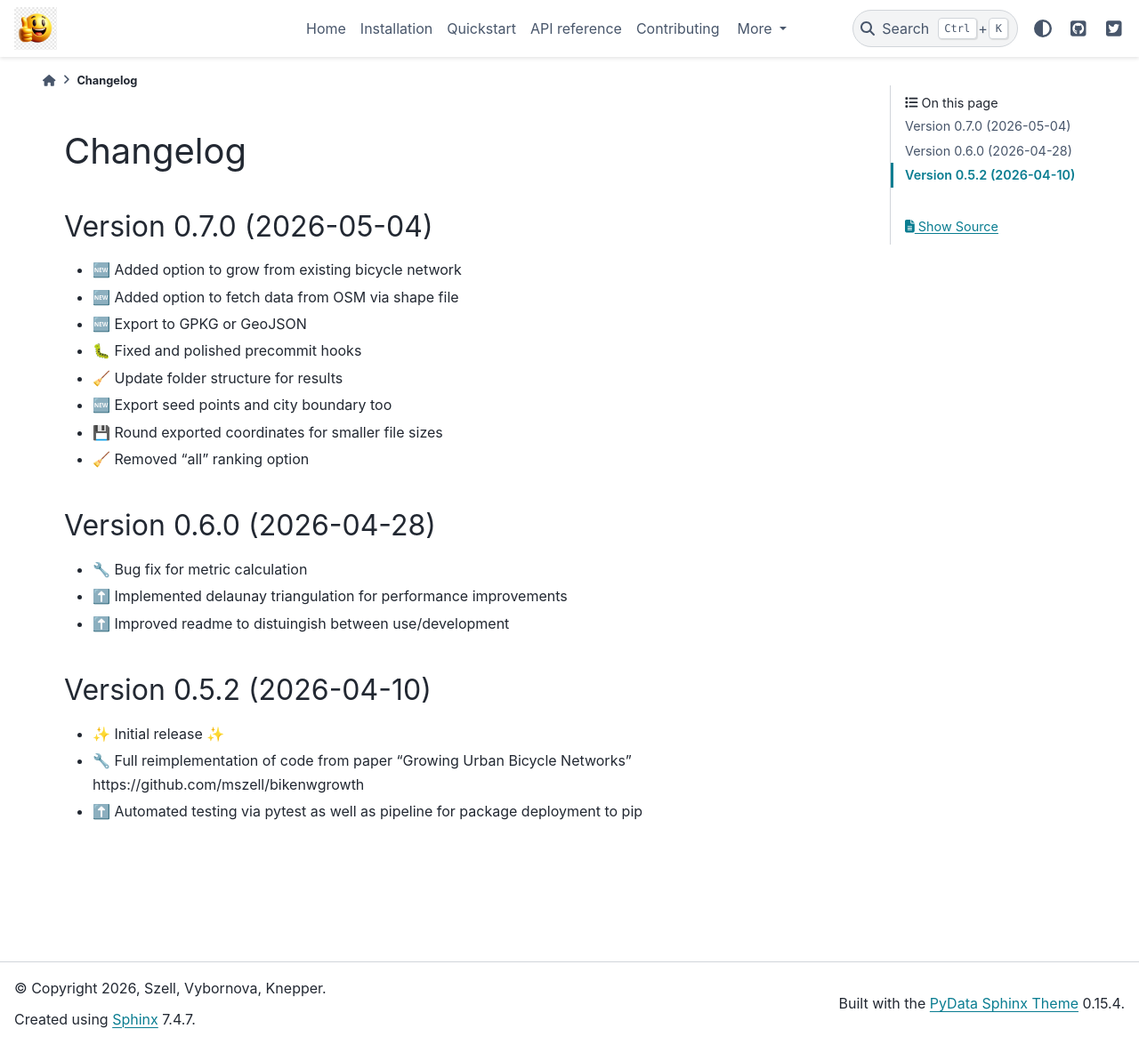
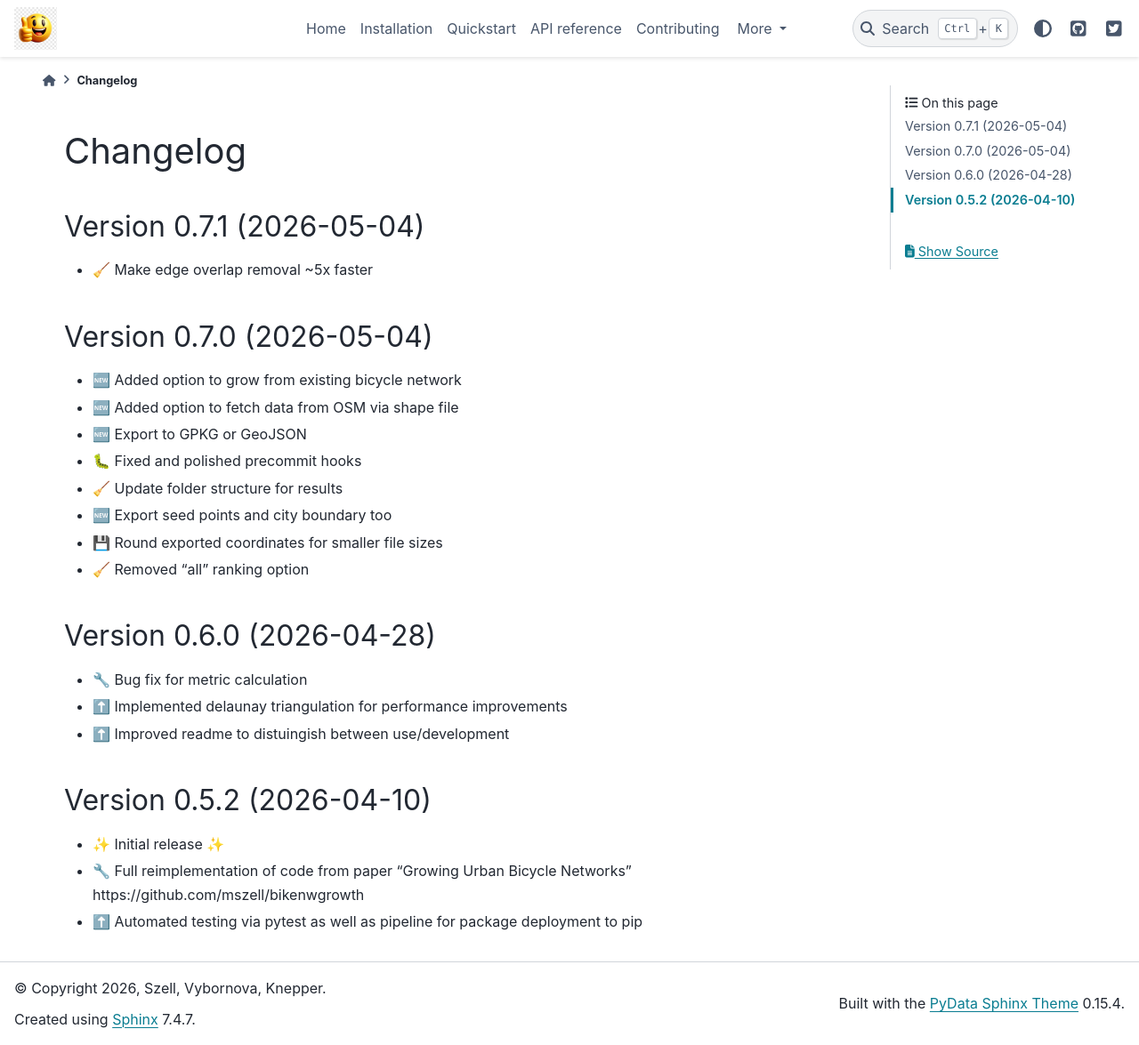
Before and after one commit to BikeNetKit/GrowBikeNet, a Sphinx documentation site: the page built from docs/changelog.md, in a window 1280 px wide and 1175 px high. Shown: the whole window at 89% size. Built offline with Sphinx 7.4.7 and the PyData theme 0.15.4, drawn with Linux system fonts in a browser that asks for light colours.

Commit message:
Release 0.7.1

```diff
--- a/docs/changelog.md
+++ b/docs/changelog.md
@@ -1,4 +1,8 @@
 # Changelog
+
+## Version 0.7.1 (2026-05-04)
+
+- 🧹 Make edge overlap removal ~5x faster
 
 ## Version 0.7.0 (2026-05-04)
 
--- a/docs/conf.py
+++ b/docs/conf.py
@@ -20,7 +20,7 @@ sys.path.insert(0, os.path.abspath("../"))
 import growbikenet  # noqa
 
 # version = growbikenet.__version__
-version = "0.7.0"
+version = "0.7.1"
 release = version
 
 # Add any Sphinx extension module names here, as strings. They can be
--- a/growbikenet/_version.py
+++ b/growbikenet/_version.py
@@ -1,3 +1,3 @@
 """growbikenet package version."""
 
-__version__ = "0.7.0"  # x-release-please-version
+__version__ = "0.7.1"  # x-release-please-version
--- a/pyproject.toml
+++ b/pyproject.toml
@@ -4,7 +4,7 @@ build-backend = "setuptools.build_meta"
 
 [project]
 name = "growbikenet"
-version = "0.7.0"
+version = "0.7.1"
 authors = [
   { name = "Manuel Knepper" },
   { name = "Anastassia Vybornova" },
```
Also changed, not shown: .release-please-manifest.json.
